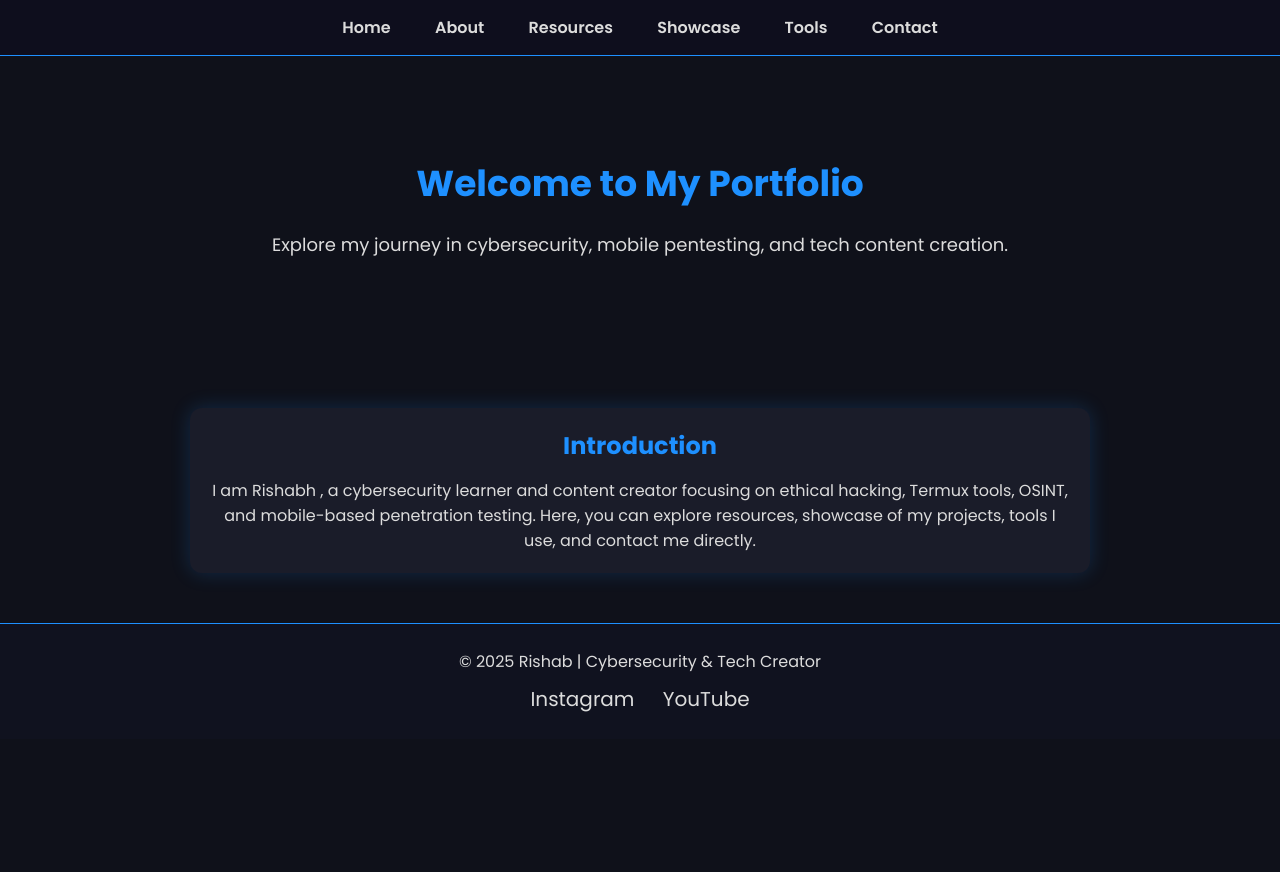
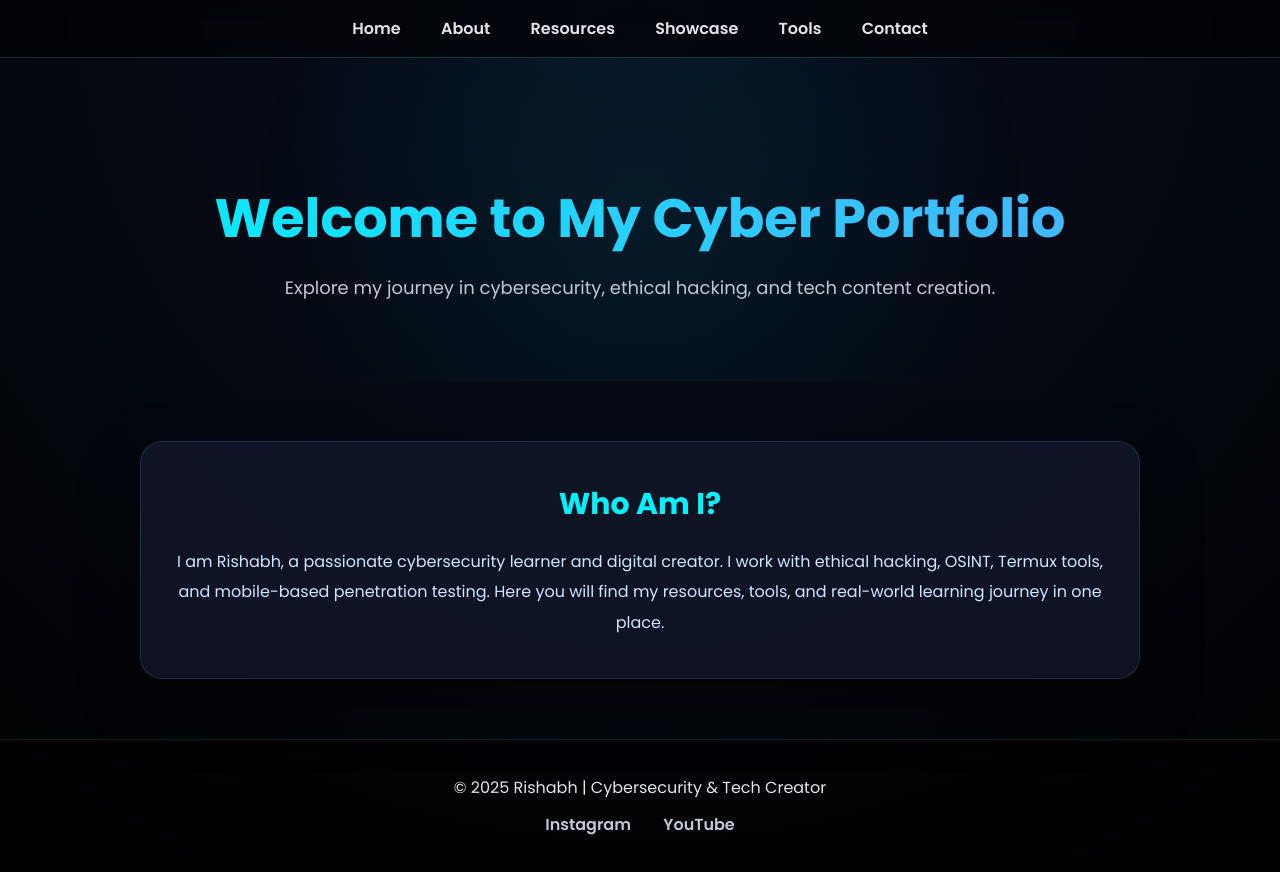
Before and after one commit to rishab9634/rishabh_portfoli, a plain HTML site: page home.html in a window 1280 px wide. Before the commit the page ends 800 px from the top, so only its background shows below. Drawn offline with Linux system fonts and the light colour scheme.

Commit message:
Revise homepage content and styles
Updated the title and hero section text. Enhanced styling for navbar and sections.

```diff
--- a/home.html
+++ b/home.html
@@ -3,70 +3,177 @@
 <head>
 <meta charset="UTF-8">
 <meta name="viewport" content="width=device-width, initial-scale=1.0">
-<title>Home | Rishab Cyber</title>
+<title>Home | Rishabh Cyber</title>
+
+<!-- GOOGLE FONT -->
+<link href="https://fonts.googleapis.com/css2?family=Poppins:wght@300;400;600;700&display=swap" rel="stylesheet">
+
 <style>
-@import url('https://fonts.googleapis.com/css2?family=Poppins:wght@400;600;700&display=swap');
+:root{
+  --bg:#0b0f1a;
+  --card:#12172a;
+  --primary:#00f2fe;
+  --accent:#4facfe;
+  --text:#dfe6e9;
+}
 
-:root {
-  --bg: #0f111a;
-  --dark: #1a1c29;
-  --primary: #1e90ff;
-  --secondary: #63b3ed;
-  --text: #dcdcdc;
-  --white: #ffffff;
+/* RESET */
+*{margin:0;padding:0;box-sizing:border-box;font-family:'Poppins',sans-serif;}
+body{
+  background: radial-gradient(circle at top, #081021, #000);
+  color:var(--text);
 }
-* { margin:0; padding:0; box-sizing:border-box; font-family:'Poppins', sans-serif; }
-body { background: var(--bg); color: var(--text); }
 
 /* NAVBAR */
-nav { background: rgba(15,15,30,0.95); backdrop-filter: blur(6px); padding: 15px 0; text-align:center; position: sticky; top:0; z-index:999; border-bottom:1px solid var(--primary); }
-nav a { color: var(--text); margin:0 20px; text-decoration:none; font-weight:600; font-size:16px; transition:0.3s; }
-nav a:hover { color: var(--primary); transform: scale(1.05); }
+nav{
+  position:sticky;
+  top:0;
+  background:rgba(0,0,0,0.6);
+  backdrop-filter: blur(12px);
+  border-bottom:1px solid rgba(0,242,254,0.2);
+  padding:16px 0;
+  text-align:center;
+  z-index:999;
+}
+nav a{
+  color:var(--text);
+  margin:0 18px;
+  text-decoration:none;
+  font-weight:600;
+  position:relative;
+}
+nav a::after{
+  content:"";
+  position:absolute;
+  left:0;
+  bottom:-6px;
+  width:0;
+  height:2px;
+  background:linear-gradient(90deg,var(--primary),var(--accent));
+  transition:.4s;
+}
+nav a:hover::after{width:100%;}
+nav a:hover{color:var(--primary);}
 
 /* HERO */
-#hero { padding:100px 20px; text-align:center; }
-#hero h1 { color: var(--primary); font-size:36px; margin-bottom:20px; }
-#hero p { color: var(--text); font-size:18px; }
+#hero{
+  padding:120px 20px 80px;
+  text-align:center;
+  background:
+    radial-gradient(circle at center, rgba(0,242,254,0.06), transparent 60%);
+  animation: fadeIn 1.2s forwards;
+}
+@keyframes fadeIn{
+  from{opacity:0;transform:translateY(40px);}
+  to{opacity:1;transform:translateY(0);}
+}
 
-/* CONTENT CARDS */
-.section { max-width:900px; margin:50px auto; padding:20px; background: var(--dark); border-radius:12px; box-shadow:0 0 20px rgba(30,144,255,0.2); }
-.section h2 { color: var(--primary); margin-bottom:15px; text-align:center; }
-.section p { color: var(--text); text-align:center; }
+#hero h1{
+  font-size:54px;
+  background:linear-gradient(to right,var(--primary),var(--accent));
+  -webkit-background-clip:text;
+  -webkit-text-fill-color:transparent;
+  margin-bottom:15px;
+}
+
+#hero p{
+  font-size:18px;
+  color:#bfc9d6;
+}
+
+/* SECTIONS */
+.section{
+  max-width:1000px;
+  margin:60px auto;
+  padding:40px 30px;
+  background: rgba(18,23,42,0.85);
+  backdrop-filter: blur(8px);
+  border-radius:22px;
+  border:1px solid rgba(0,242,254,0.15);
+  box-shadow:0 25px 60px rgba(0,0,0,0.45);
+  transition:0.4s ease;
+}
+.section:hover{
+  transform:translateY(-8px);
+  box-shadow:0 40px 90px rgba(0,242,254,0.15);
+}
+
+.section h2{
+  font-size:30px;
+  text-align:center;
+  margin-bottom:20px;
+  color:var(--primary);
+}
+
+.section p{
+  text-align:center;
+  line-height:1.9;
+  font-size:16px;
+  color:#cfe6ff;
+}
 
 /* FOOTER */
-footer { text-align:center; padding:25px; background:#10121f; margin-top:50px; border-top:1px solid var(--primary); }
-.social a { color: var(--text); margin:0 12px; font-size:20px; text-decoration:none; transition:0.3s; }
-.social a:hover { color: var(--primary); transform: scale(1.1); }
+footer{
+  text-align:center;
+  padding:35px 20px;
+  background:rgba(0,0,0,0.5);
+  border-top:1px solid rgba(0,242,254,0.15);
+}
+
+.social a{
+  display:inline-block;
+  margin:12px 14px 0;
+  color:#bfc9d6;
+  text-decoration:none;
+  font-weight:600;
+  transition:0.3s;
+}
+.social a:hover{
+  color:var(--primary);
+  transform:translateY(-2px);
+}
+
+/* RESPONSIVE */
+@media(max-width:768px){
+  #hero h1{font-size:38px;}
+  #hero p{font-size:16px;}
+  .section{padding:28px 20px;}
+}
 </style>
 </head>
+
 <body>
 
 <!-- NAVBAR -->
 <nav>
-  <a href="index.html" target="_blank">Home</a>
-  <a href="about.html" target="_blank">About</a>
-  <a href="resources.html" target="_blank">Resources</a>
-  <a href="showcase.html" target="_blank">Showcase</a>
-  <a href="tools.html" target="_blank">Tools</a>
-  <a href="contact.html" target="_blank">Contact</a>
+  <a href="index.html">Home</a>
+  <a href="about.html">About</a>
+  <a href="resources.html">Resources</a>
+  <a href="showcase.html">Showcase</a>
+  <a href="tools.html">Tools</a>
+  <a href="contact.html">Contact</a>
 </nav>
 
 <!-- HERO -->
 <section id="hero">
-  <h1>Welcome to My Portfolio</h1>
-  <p>Explore my journey in cybersecurity, mobile pentesting, and tech content creation.</p>
+  <h1>Welcome to My Cyber Portfolio</h1>
+  <p>Explore my journey in cybersecurity, ethical hacking, and tech content creation.</p>
 </section>
 
-<!-- CONTENT -->
+<!-- MAIN CONTENT -->
 <div class="section">
-  <h2>Introduction</h2>
-  <p>I am Rishabh , a cybersecurity learner and content creator focusing on ethical hacking, Termux tools, OSINT, and mobile-based penetration testing. Here, you can explore resources, showcase of my projects, tools I use, and contact me directly.</p>
+  <h2>Who Am I?</h2>
+  <p>
+    I am Rishabh, a passionate cybersecurity learner and digital creator.
+    I work with ethical hacking, OSINT, Termux tools, and mobile-based penetration testing.
+    Here you will find my resources, tools, and real-world learning journey in one place.
+  </p>
 </div>
 
 <!-- FOOTER -->
 <footer>
-  © 2025 Rishab | Cybersecurity & Tech Creator
-  <div class="social" style="margin-top:10px;">
+  <p>© 2025 Rishabh | Cybersecurity & Tech Creator</p>
+  <div class="social">
     <a href="https://instagram.com/rishab._vision" target="_blank">Instagram</a>
     <a href="https://youtube.com/@rishabvision" target="_blank">YouTube</a>
   </div>
```
